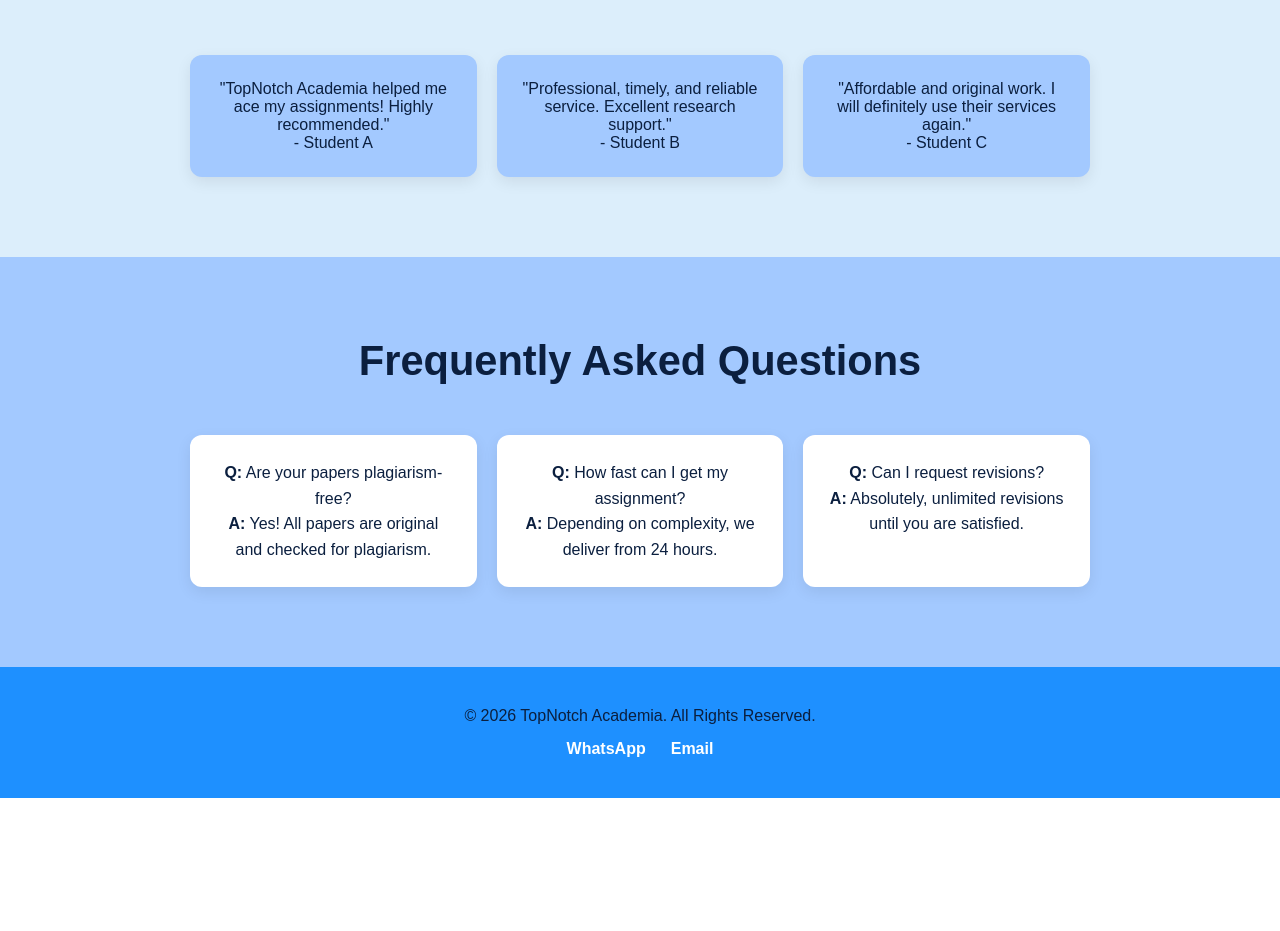
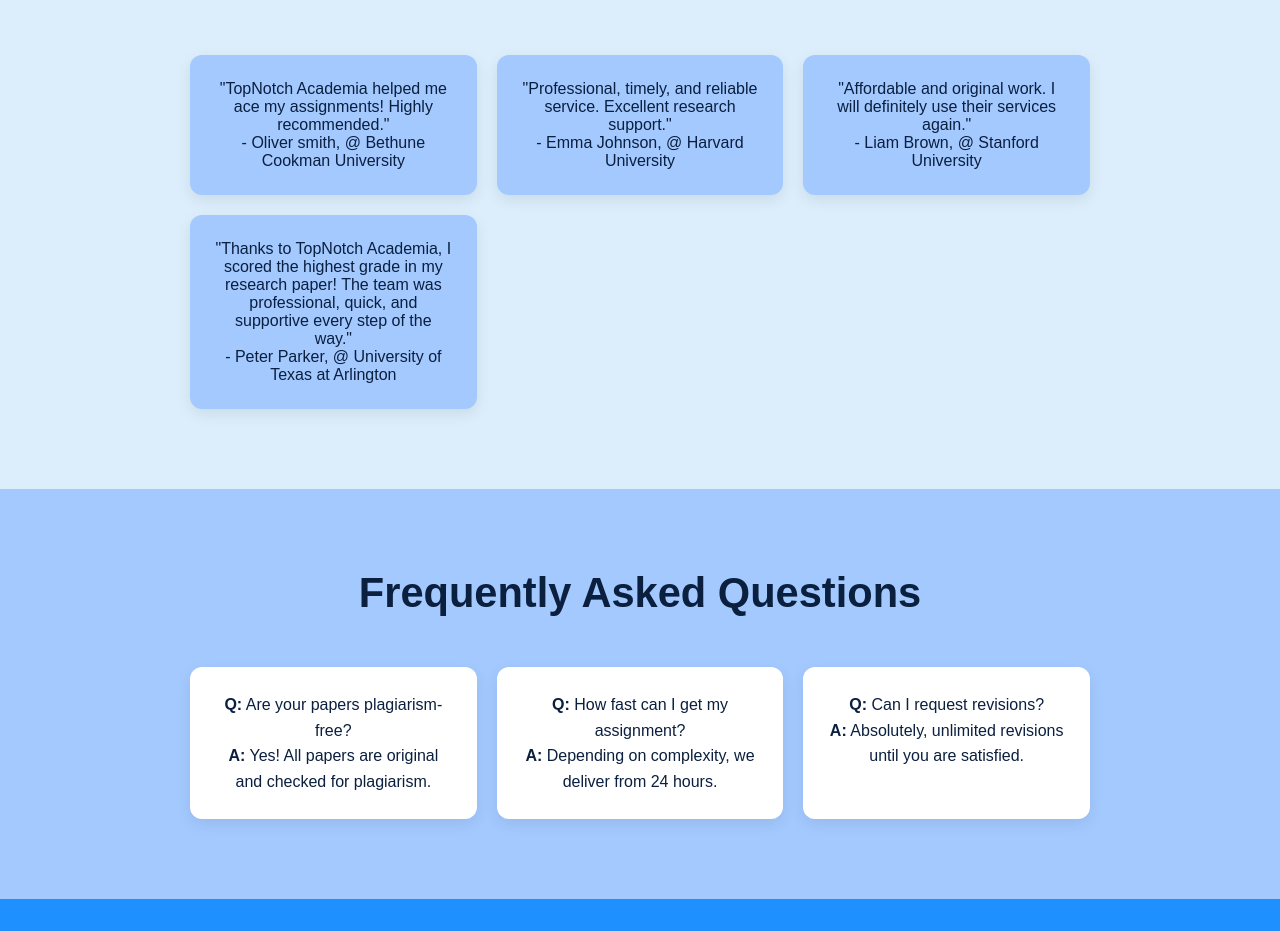
Before and after one commit to Antony-Mwangi/Top-notch-Academia, a Next.js app: page / in a window 1280 px wide. Shown: the part 2760-3691 px from the top of the page. Before the commit the page ends 3558 px from the top, so only its background shows below. Built offline with nearby package versions, Linux system fonts and the light colour scheme.

Commit message:
phase two

```diff
--- a/app/page.js
+++ b/app/page.js
@@ -176,15 +176,19 @@
         <div style={styles.testimonialGrid}>
           <div style={{ ...styles.testimonialCard, backgroundColor: theme.secondary, color: theme.text }}>
             <p>"TopNotch Academia helped me ace my assignments! Highly recommended."</p>
-            <span>- Student A</span>
+            <span>- Oliver smith, @ Bethune Cookman University </span>
           </div>
           <div style={{ ...styles.testimonialCard, backgroundColor: theme.secondary, color: theme.text }}>
             <p>"Professional, timely, and reliable service. Excellent research support."</p>
-            <span>- Student B</span>
+            <span>- Emma Johnson, @ Harvard University</span>
           </div>
           <div style={{ ...styles.testimonialCard, backgroundColor: theme.secondary, color: theme.text }}>
             <p>"Affordable and original work. I will definitely use their services again."</p>
-            <span>- Student C</span>
+            <span>- Liam Brown, @ Stanford University</span>
+          </div>
+          <div style={{ ...styles.testimonialCard, backgroundColor: theme.secondary, color: theme.text }}>
+            <p>"Thanks to TopNotch Academia, I scored the highest grade in my research paper! The team was professional, quick, and supportive every step of the way."</p>
+            <span>- Peter Parker, @ University of Texas at Arlington</span>
           </div>
         </div>
       </section>
```
